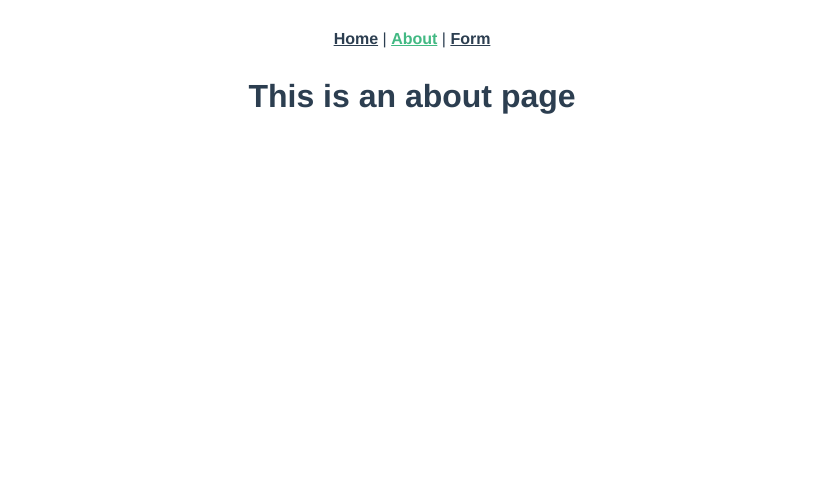
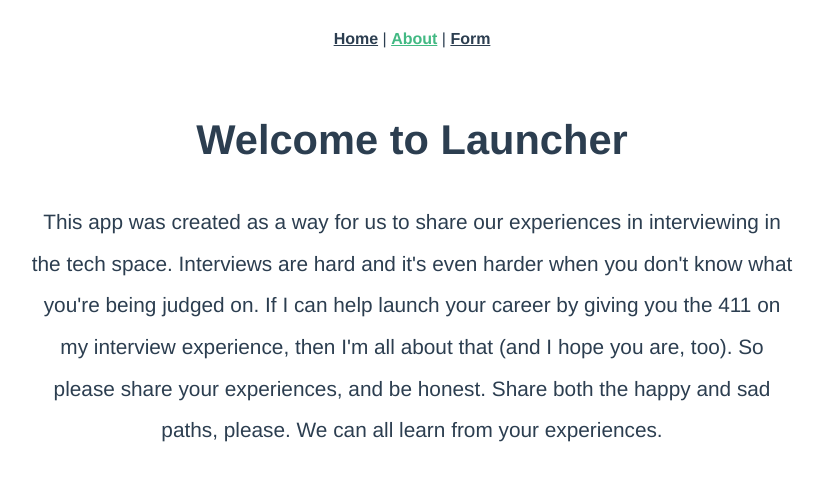
Before and after one commit to piknikki/launcher, a Vue app: page /about in a window 1280 px wide. Shown: the top 480 px of the page, without its empty margins (228-1052 px from the left). Built offline with nearby package versions, Linux system fonts and the light colour scheme.

Commit message:
Update about

```diff
--- a/src/views/About.vue
+++ b/src/views/About.vue
@@ -1,5 +1,22 @@
 <template>
   <div class="about">
-    <h1>This is an about page</h1>
+    <h1>Welcome to Launcher</h1>
+    <p>This app was created as a way for us to share our experiences in interviewing in the tech space. Interviews are hard
+    and it's even harder when you don't know what you're being judged on. If I can help launch your career by giving you the 411
+      on my interview experience, then I'm all about that (and I hope you are, too). So please share your experiences, and be honest. Share both
+    the happy and sad paths, please. We can all learn from your experiences.</p>
   </div>
 </template>
+
+<style scoped>
+.about {
+  width: 60%;
+  font-size: 1.3rem;
+  margin: 20px auto;
+  line-height: 2;
+}
+
+h1 {
+  margin: 20px;
+}
+</style>
```
